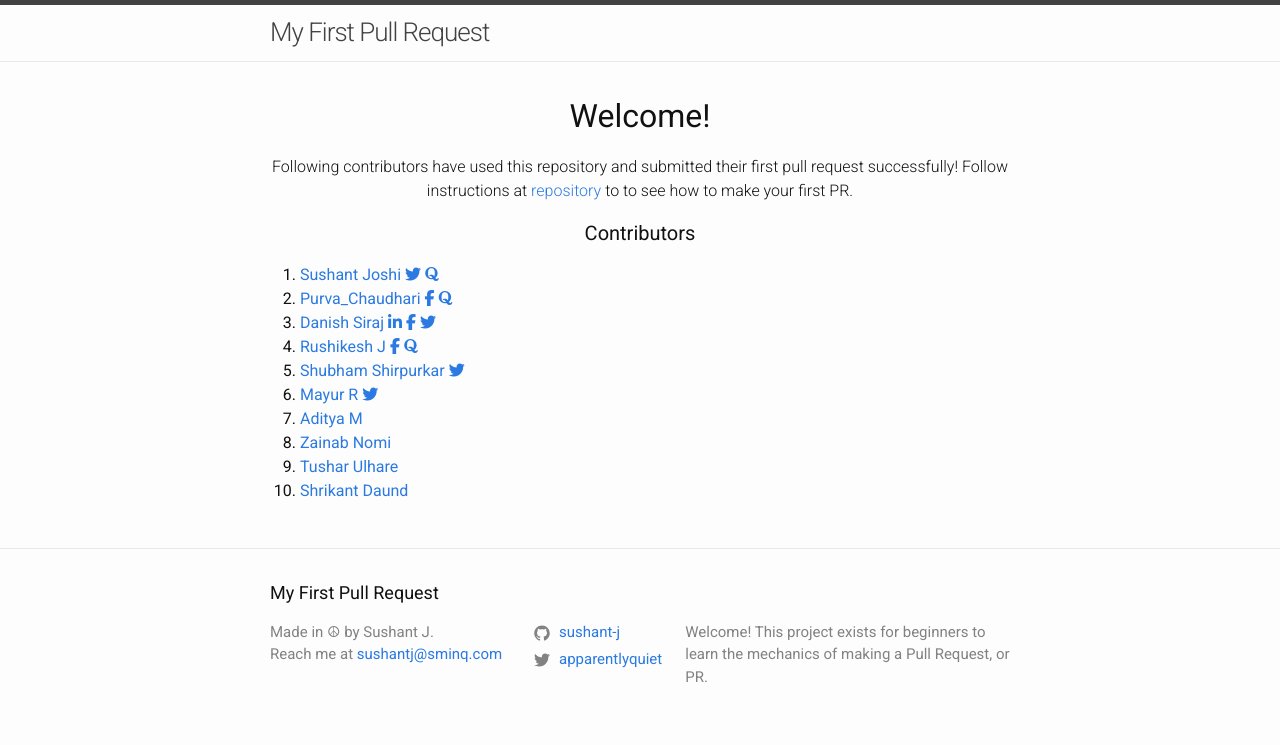
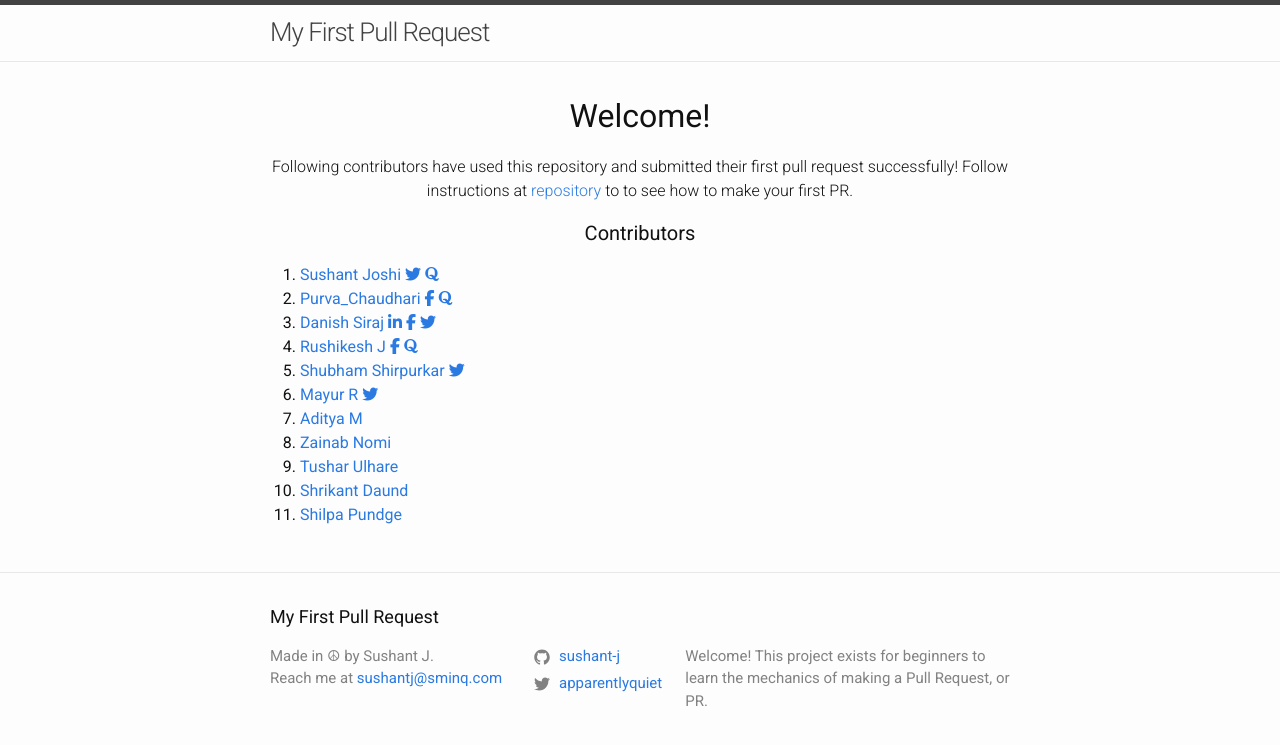
Before and after one commit to sushant-j/my-first-pull-request, a Jekyll site: the page built from index.md, in a window 1280 px wide. Shown: the top 745 px of the page. Built offline with Jekyll 4.4.1, drawn with Linux system fonts in a browser that asks for light colours; nearby versions of some CDN libraries.

Commit message:
Added my Name -shilpa

```diff
--- a/_layouts/home.html
+++ b/_layouts/home.html
@@ -94,5 +94,10 @@ layout: default
         Shrikant Daund
       </a>
     </li>
+<li>
+      <a href="https://github.com/shilpapundge">
+        Shilpa Pundge
+      </a>
+    </li>
   </ol>
 </div>
```
